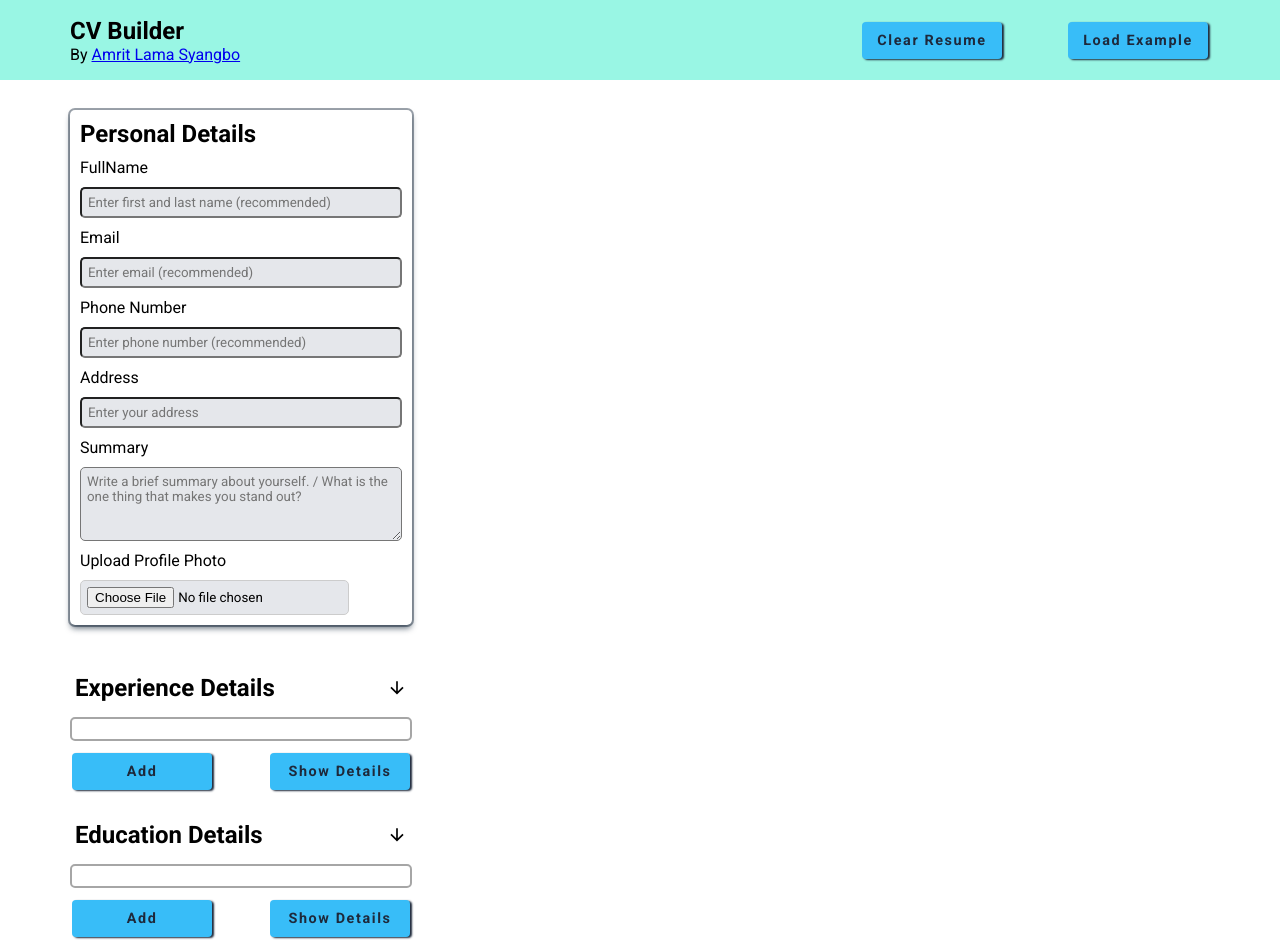
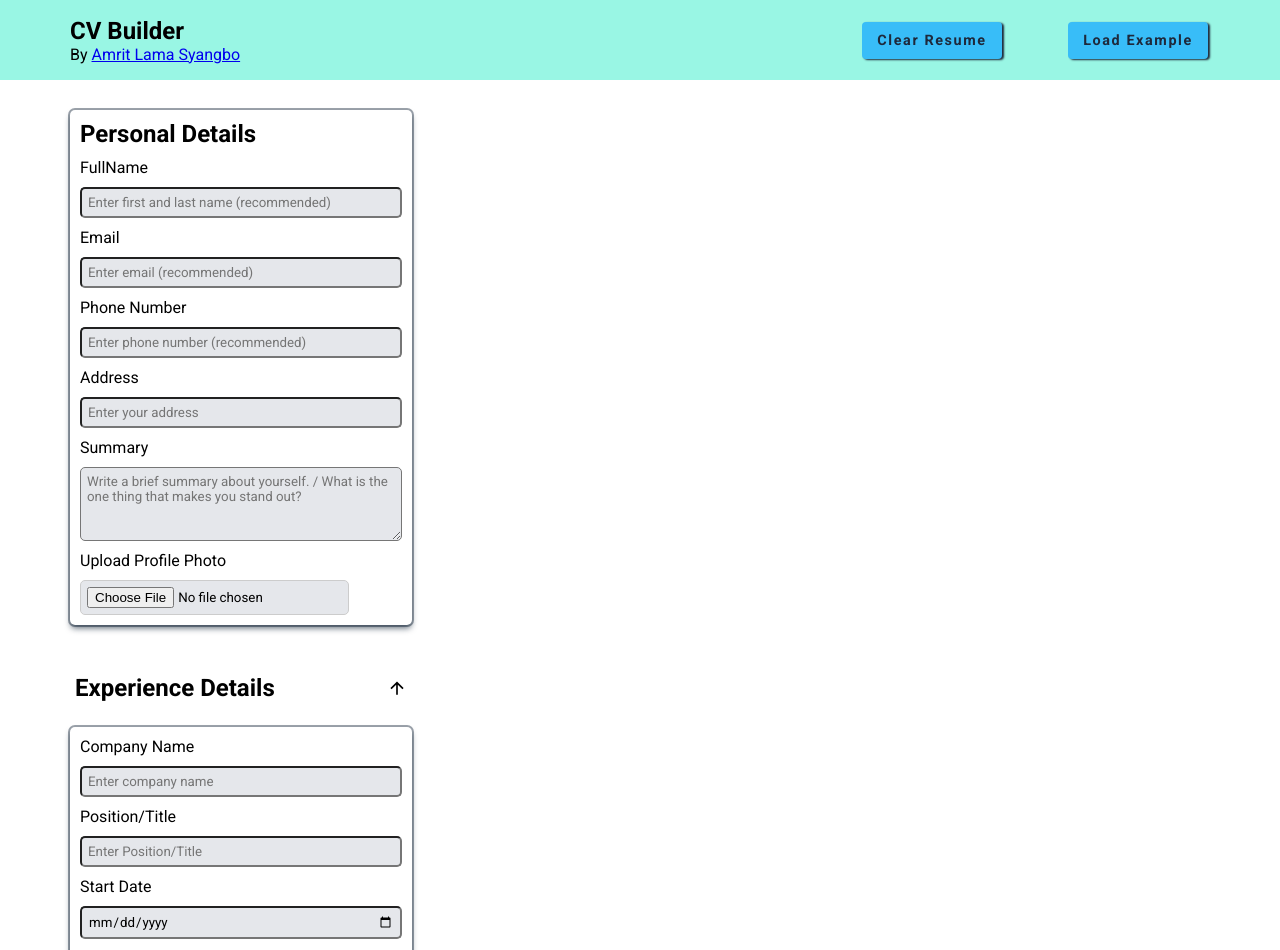
Before and after one commit to Amrit57/CV-Application, a React (Vite) app: page / in a window 1280 px wide. Shown: the top 950 px of the page. Built offline with nearby package versions, Linux system fonts and the light colour scheme.

Commit message:
updated Dropdown

```diff
--- a/src/components/Form.jsx
+++ b/src/components/Form.jsx
@@ -5,8 +5,8 @@ import DisplayForm from "./DisplayForm";
 import Navbar from "./Navbar";
 
 export default function Form() {
-  const [dropDown, setDropDown] = useState(false);
-  const [dropEdu, setDropEdu] = useState(false);
+  const [dropDown, setDropDown] = useState(true);
+  const [dropEdu, setDropEdu] = useState(true);
   const [file, setFile] = useState("");
   const imageRef = useRef();
   const multipleImages = useRef();
```
